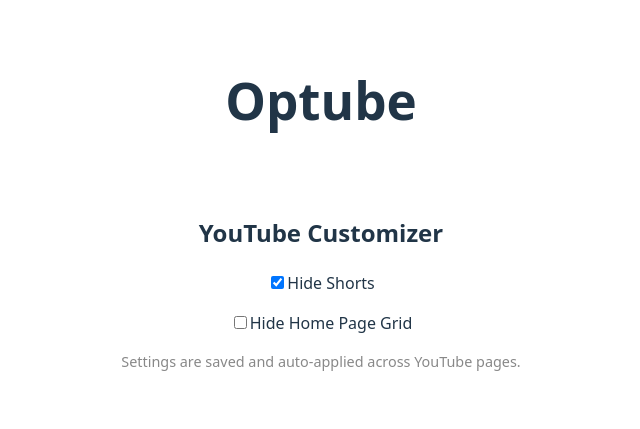
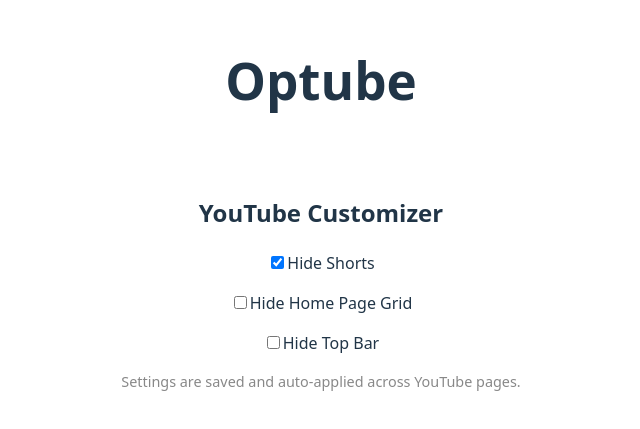
Before and after one commit to ljh-wd/Optube, a React (Vite) app: page / in a window 1280 px wide. Shown: the part 179-608 px from the top of the page, without its empty margins (319-959 px from the left). Built offline with nearby package versions, Linux system fonts and the light colour scheme.

Commit message:
FEAT: HIde top bar

```diff
--- a/src/App.tsx
+++ b/src/App.tsx
@@ -4,19 +4,34 @@
 function App() {
   const [hideShorts, setHideShorts] = useState(true);
   const [hideHomeGrid, setHideHomeGrid] = useState(false);
+  const [hideMasthead, setHideMasthead] = useState(false);
   const [loading, setLoading] = useState(true);
 
-  // Load all settings on mount
+  // Load all settings on mount and listen for changes from other tabs/extensions
   useEffect(() => {
-    chrome.storage.sync.get(['hideShorts', 'hideHomeGrid'], (result) => {
+    function updateFromStorage(result: { hideShorts?: boolean; hideHomeGrid?: boolean; hideMasthead?: boolean }) {
       setHideShorts(result.hideShorts ?? true);
       setHideHomeGrid(result.hideHomeGrid ?? false);
+      setHideMasthead(result.hideMasthead ?? false);
       setLoading(false);
-    });
+    }
+    chrome.storage.sync.get(['hideShorts', 'hideHomeGrid', 'hideMasthead'], updateFromStorage);
+    function handleStorageChange(
+      _: { [key: string]: chrome.storage.StorageChange },
+      areaName: 'sync' | 'local' | 'managed' | 'session'
+    ) {
+      if (areaName === 'sync') {
+        chrome.storage.sync.get(['hideShorts', 'hideHomeGrid', 'hideMasthead'], updateFromStorage);
+      }
+    }
+    chrome.storage.onChanged.addListener(handleStorageChange);
+    return () => {
+      chrome.storage.onChanged.removeListener(handleStorageChange);
+    };
   }, []);
 
-  // Save all settings together
-  const saveSettings = (settings: { hideShorts: boolean; hideHomeGrid: boolean }) => {
+  // Save all settings together, always including all current values
+  const saveSettings = (settings: { hideShorts: boolean; hideHomeGrid: boolean; hideMasthead: boolean }) => {
     chrome.storage.sync.set(settings);
   };
 
@@ -24,7 +39,7 @@
   const handleShortsToggle = () => {
     setHideShorts((prev) => {
       const newVal = !prev;
-      saveSettings({ hideShorts: newVal, hideHomeGrid });
+      saveSettings({ hideShorts: newVal, hideHomeGrid, hideMasthead });
       return newVal;
     });
   };
@@ -32,7 +47,15 @@
   const handleHomeGridToggle = () => {
     setHideHomeGrid((prev) => {
       const newVal = !prev;
-      saveSettings({ hideShorts, hideHomeGrid: newVal });
+      saveSettings({ hideShorts, hideHomeGrid: newVal, hideMasthead });
+      return newVal;
+    });
+  };
+
+  const handleMastheadToggle = () => {
+    setHideMasthead((prev) => {
+      const newVal = !prev;
+      saveSettings({ hideShorts, hideHomeGrid, hideMasthead: newVal });
       return newVal;
     });
   };
@@ -58,6 +81,12 @@
                 Hide Home Page Grid
               </label>
             </div>
+            <div className="card-section">
+              <label>
+                <input type="checkbox" checked={hideMasthead} onChange={handleMastheadToggle} />
+                Hide Top Bar
+              </label>
+            </div>
             <div className="info-text">
               Settings are saved and auto-applied across YouTube pages.
             </div>
--- a/src/utils/global.ts
+++ b/src/utils/global.ts
@@ -1,3 +1,4 @@
+
 
 
 
```
Also changed, not shown: src/content.ts (+9 -3 lines), src/utils/topBar.ts (added, +23 -0 lines).
